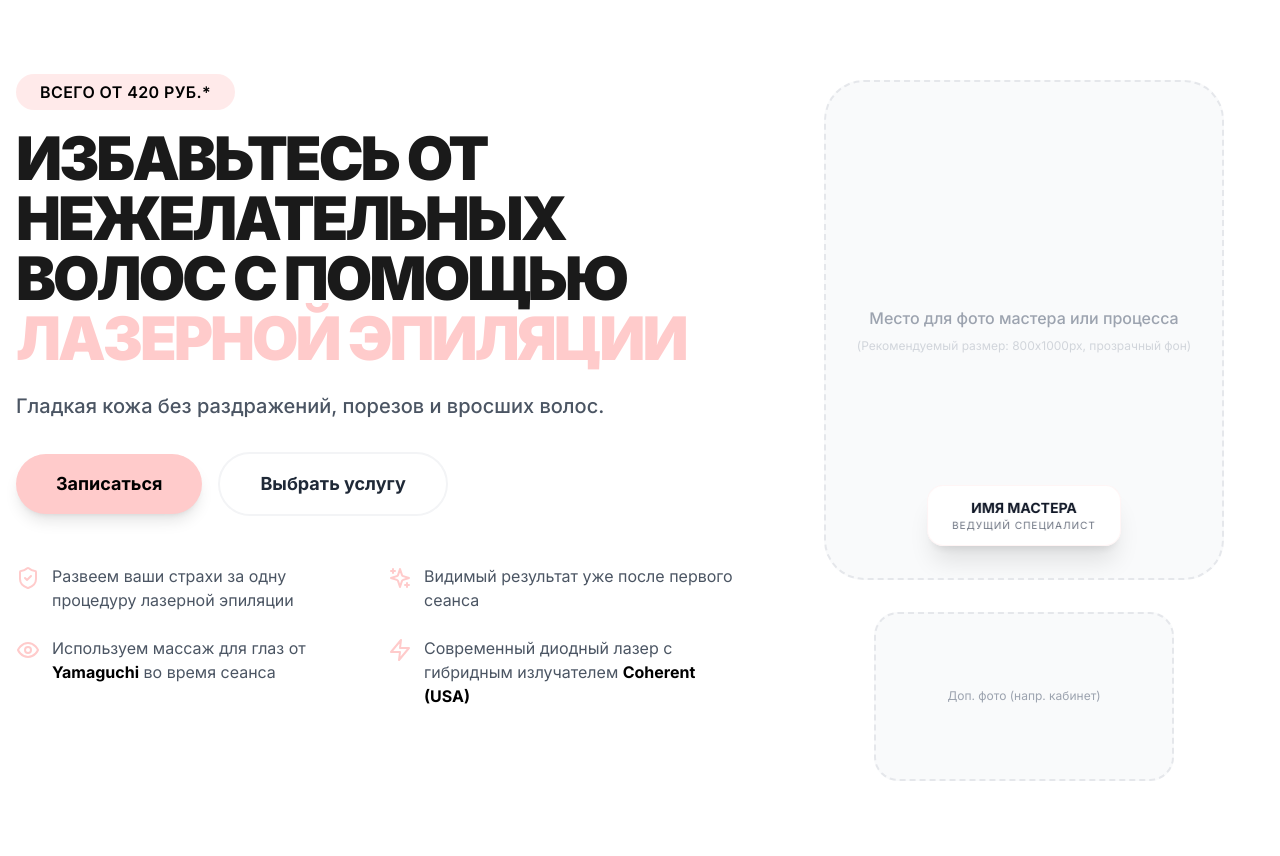
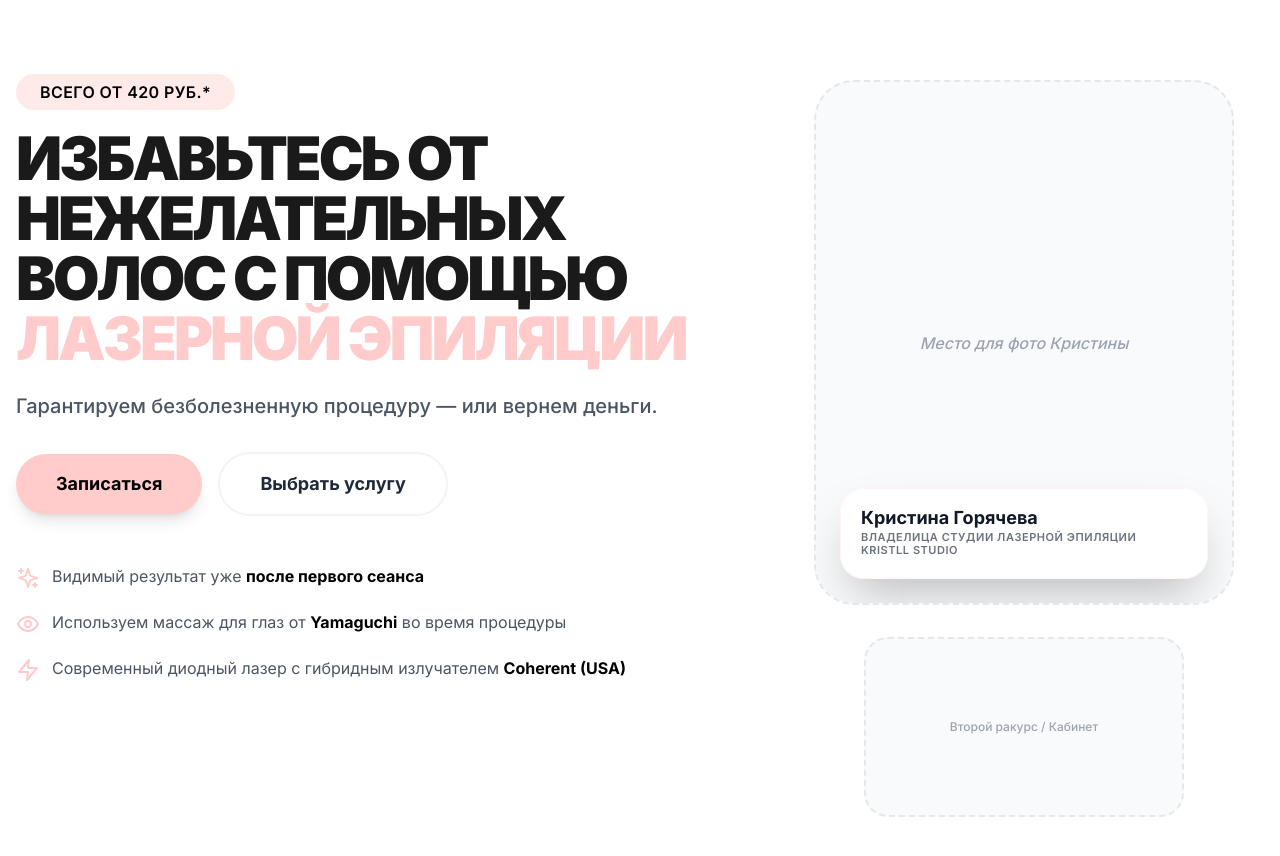
Before and after one commit to Mitrofanoff1/Kristll, a Next.js app: page / in a window 1280 px wide. Shown: the top 856 px of the page. Built offline with nearby package versions, Linux system fonts and the light colour scheme.

Commit message:
Update Hero.tsx

```diff
--- a/components/Hero.tsx
+++ b/components/Hero.tsx
@@ -1,38 +1,38 @@
 import React from 'react';
-import { Sparkles, Zap, Eye, ShieldCheck } from 'lucide-react';
+import { Sparkles, Zap, Eye } from 'lucide-react';
 
 const Hero = () => {
   return (
     <section className="relative overflow-hidden bg-white pt-6 pb-16 lg:pt-20 lg:pb-32">
-      {/* Декоративные элементы фона (как на скриншоте 4) */}
+      {/* Мягкие декоративные круги на фоне */}
       <div className="absolute top-0 right-0 -translate-y-1/2 translate-x-1/4 w-96 h-96 bg-accent/20 rounded-full blur-3xl -z-10"></div>
       <div className="absolute bottom-0 left-0 translate-y-1/2 -translate-x-1/4 w-96 h-96 bg-accent/10 rounded-full blur-3xl -z-10"></div>
 
       <div className="container mx-auto px-4">
         <div className="flex flex-col items-center text-center lg:text-left lg:flex-row lg:items-start lg:gap-12">
 
-          {/* ЛЕВАЯ ЧАСТЬ: КОНТЕНТ */}
+          {/* КОНТЕНТНАЯ ЧАСТЬ */}
           <div className="w-full lg:w-3/5 z-10">
 
-            {/* Верхняя плашка (Badge) */}
+            {/* Прайс-бейдж */}
             <div className="inline-block mb-6">
               <span className="bg-accent/40 px-6 py-2 rounded-full text-sm md:text-base font-semibold text-black tracking-wide uppercase">
                 Всего от 420 руб.*
               </span>
             </div>
 
-            {/* Заголовок */}
+            {/* Главный заголовок */}
             <h1 className="text-3xl md:text-5xl lg:text-6xl font-black leading-[1.1] mb-6 text-[#1a1a1a] uppercase tracking-tighter">
               Избавьтесь от нежелательных волос с помощью <br className="hidden md:block" />
               <span className="text-accent">лазерной эпиляции</span>
             </h1>
 
-            {/* Подзаголовок (Новый текст) */}
+            {/* Подзаголовок с гарантией */}
             <p className="text-lg md:text-xl text-gray-600 mb-8 max-w-2xl mx-auto lg:mx-0 font-medium">
-              Гладкая кожа без раздражений, порезов и вросших волос.
+              Гарантируем безболезненную процедуру — или вернем деньги.
             </p>
 
-            {/* Кнопки (Стиль как на скриншоте 4) */}
+            {/* Кнопки в стиле скриншота 4 */}
             <div className="flex flex-col sm:flex-row items-center justify-center lg:justify-start gap-4 mb-12">
               <button className="w-full sm:w-auto bg-accent hover:bg-[#ffbaba] text-black text-lg font-bold py-4 px-10 rounded-full transition-all shadow-lg hover:shadow-accent/30 active:scale-95">
                 Записаться
@@ -42,28 +42,24 @@ const Hero = () => {
               </button>
             </div>
 
-            {/* Список преимуществ (Новые пункты) */}
-            <div className="grid grid-cols-1 md:grid-cols-2 gap-6 text-left max-w-3xl mx-auto lg:mx-0">
-              <div className="flex items-start gap-3 group">
-                <ShieldCheck className="text-accent w-6 h-6 flex-shrink-0 mt-0.5 group-hover:scale-110 transition-transform" />
+            {/* Список из 3-х преимуществ */}
+            <div className="space-y-5 max-w-3xl mx-auto lg:mx-0">
+              <div className="flex items-start gap-3 justify-center lg:justify-start">
+                <Sparkles className="text-accent w-6 h-6 flex-shrink-0 mt-0.5" />
                 <p className="text-[15px] md:text-base text-gray-600 leading-tight">
-                  Развеем ваши страхи за одну процедуру лазерной эпиляции
+                  Видимый результат уже <span className="font-bold text-black">после первого сеанса</span>
                 </p>
               </div>
-              <div className="flex items-start gap-3 group">
-                <Sparkles className="text-accent w-6 h-6 flex-shrink-0 mt-0.5 group-hover:scale-110 transition-transform" />
+
+              <div className="flex items-start gap-3 justify-center lg:justify-start">
+                <Eye className="text-accent w-6 h-6 flex-shrink-0 mt-0.5" />
                 <p className="text-[15px] md:text-base text-gray-600 leading-tight">
-                  Видимый результат уже после первого сеанса
+                  Используем массаж для глаз от <span className="font-bold text-black">Yamaguchi</span> во время процедуры
                 </p>
               </div>
-              <div className="flex items-start gap-3 group">
-                <Eye className="text-accent w-6 h-6 flex-shrink-0 mt-0.5 group-hover:scale-110 transition-transform" />
-                <p className="text-[15px] md:text-base text-gray-600 leading-tight">
-                  Используем массаж для глаз от <span className="font-bold text-black">Yamaguchi</span> во время сеанса
-                </p>
-              </div>
-              <div className="flex items-start gap-3 group">
-                <Zap className="text-accent w-6 h-6 flex-shrink-0 mt-0.5 group-hover:scale-110 transition-transform" />
+
+              <div className="flex items-start gap-3 justify-center lg:justify-start">
+                <Zap className="text-accent w-6 h-6 flex-shrink-0 mt-0.5" />
                 <p className="text-[15px] md:text-base text-gray-600 leading-tight">
                   Современный диодный лазер с гибридным излучателем <span className="font-bold text-black">Coherent (USA)</span>
                 </p>
@@ -71,25 +67,26 @@ const Hero = () => {
             </div>
           </div>
 
-          {/* ПРАВАЯ ЧАСТЬ: МЕСТО ПОД ФОТО (PLACEHOLDERS) */}
+          {/* ПРАВАЯ ЧАСТЬ: МЕСТО ПОД ФОТО И БЕЙДЖ */}
           <div className="w-full lg:w-2/5 mt-16 lg:mt-0 flex flex-col items-center">
-             {/* Главное фото мастера (Заглушка) */}
-             <div className="relative w-full aspect-[4/5] max-w-[400px] bg-gray-50 border-2 border-dashed border-gray-200 rounded-[40px] flex items-center justify-center overflow-hidden">
+             {/* Главный слот под фото */}
+             <div className="relative w-full aspect-[4/5] max-w-[420px] bg-gray-50 border-2 border-dashed border-gray-200 rounded-[40px] flex items-center justify-center overflow-hidden">
                 <div className="text-center p-6">
-                    <p className="text-gray-400 font-medium">Место для фото мастера или процесса</p>
-                    <p className="text-xs text-gray-300 mt-2">(Рекомендуемый размер: 800x1000px, прозрачный фон)</p>
+                    <p className="text-gray-400 font-medium italic">Место для фото Кристины</p>
                 </div>
 
-                {/* Бейдж имени (Заглушка) */}
-                <div className="absolute bottom-8 left-1/2 -translate-x-1/2 bg-white/90 backdrop-blur-sm px-6 py-3 rounded-2xl shadow-xl border border-accent/20">
-                    <p className="text-sm font-bold text-gray-900 uppercase text-center">Имя Мастера</p>
-                    <p className="text-[10px] text-gray-500 uppercase tracking-widest text-center">Ведущий специалист</p>
+                {/* Бейдж с именем владелицы */}
+                <div className="absolute bottom-6 left-6 right-6 bg-white/95 backdrop-blur-md p-5 rounded-3xl shadow-2xl border border-accent/20">
+                    <p className="text-lg font-bold text-gray-900 leading-none mb-1">Кристина Горячева</p>
+                    <p className="text-[11px] text-gray-500 uppercase font-semibold tracking-wider leading-tight">
+                      Владелица студии лазерной эпиляции <br/> Kristll Studio
+                    </p>
                 </div>
              </div>
 
-             {/* Дополнительная маленькая картинка (как на скриншоте 4 снизу) */}
-             <div className="mt-8 w-full max-w-[300px] aspect-video bg-gray-50 border-2 border-dashed border-gray-200 rounded-3xl flex items-center justify-center">
-                <p className="text-xs text-gray-400">Доп. фото (напр. кабинет)</p>
+             {/* Малый слот (например, для интерьера) */}
+             <div className="mt-8 w-full max-w-[320px] aspect-video bg-gray-50 border-2 border-dashed border-gray-200 rounded-3xl flex items-center justify-center">
+                <p className="text-xs text-gray-400 font-medium">Второй ракурс / Кабинет</p>
              </div>
           </div>
 
```
